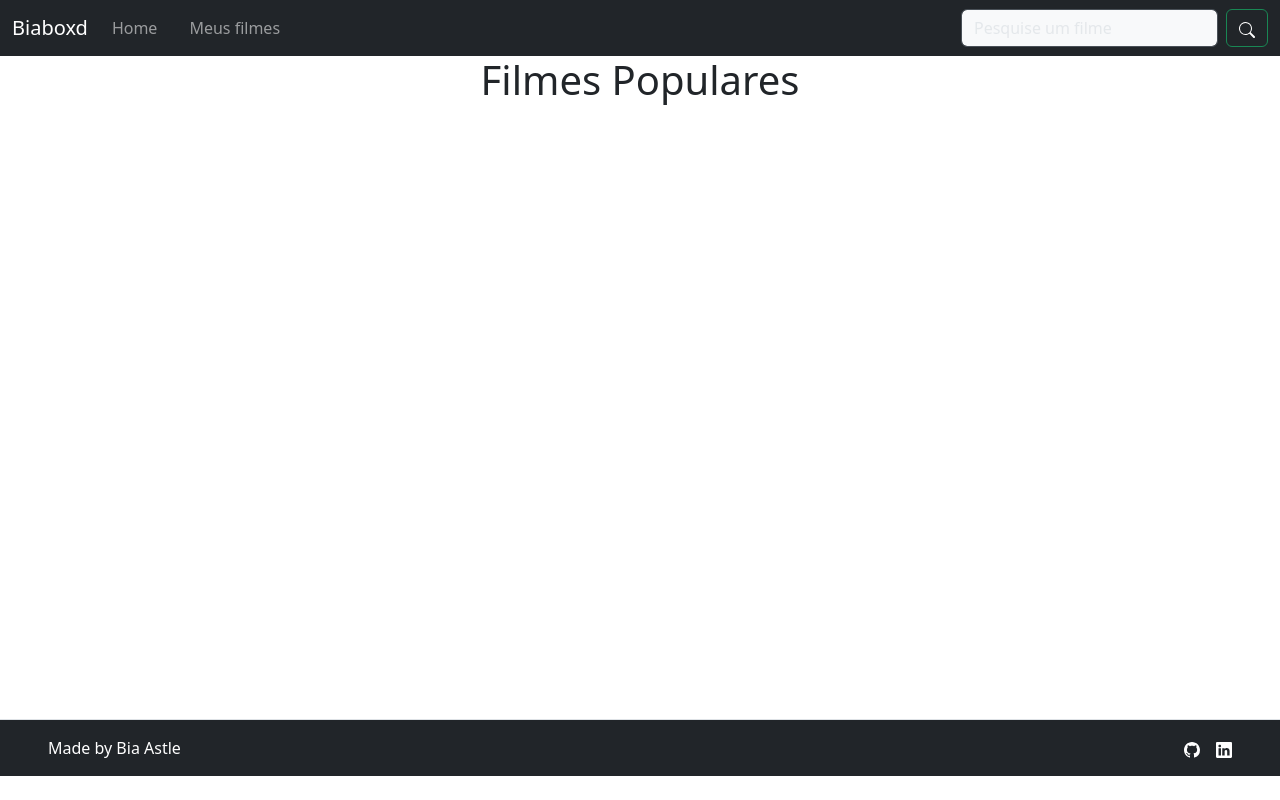
After one commit to AstleBia/biblioteca_filmes_django, a Django app: page / in a window 1280 px wide. The commit adds this page. Run offline with Django 5.2, Linux system fonts and the light colour scheme; data that the repository does not hold is empty.

Commit message:
Adicionada e implementada view que lista todos os filmes populares na home

```diff
--- a/filmes/urls.py
+++ b/filmes/urls.py
@@ -1,5 +1,6 @@
 from django.urls import path
+from .views import *
 
 urlpatterns = [
-
+    path("", listar_filmes_populares, name="home")
 ]
--- a/filmes/views.py
+++ b/filmes/views.py
@@ -1,3 +1,16 @@
 from django.shortcuts import render
+import requests
 
 # Create your views here.
+def listar_filmes_populares(request):
+    url = "https://api.themoviedb.org/3/movie/popular?language=en-US&page=1"
+    headers = {
+        "accept": "application/json",
+        "Authorization": "Bearer eyJhbGciOiJIUzI1NiJ9.eyJhdWQiOiIzNWZjNTg3YzUyODAwZWRiMDMzMjU4OTgxY2I0OWUxZCIsIm5iZiI6MTc0Mzc2NjgwNS4yMTgsInN1YiI6IjY3ZWZjNTE1OGIxZjMyZWI3OWQ5MjI2ZSIsInNjb3BlcyI6WyJhcGlfcmVhZCJdLCJ2ZXJzaW9uIjoxfQ.95uBxYf8ZtbgGH6ZIkPT0sttZBi-cE_zFeM2uMUm8q0"
+    }
+    response = requests.get(url, headers=headers)
+    data = response.json()
+    filmes = data["results"]
+    filmes_detalhes = [{"titulo":filme["original_title"], "descricao":filme["overview"]} for filme in filmes]
+
+    return render(request,"home.html", context={"filmes":filmes_detalhes})
--- a/templates/base.html
+++ b/templates/base.html
@@ -19,8 +19,8 @@
                         <a class="nav-link" href="#">Meus filmes</a>
                     </li>
                 </ul>
-                <form class="d-flex"">
-                    <input class="form-control me-2 bg-light" type="search" placeholder="Pesquise um filme">
+                <form class="d-flex"" method = "get" action=""> <!--TODO: Adicionar a action para fazer a pesquisa-->
+                    <input class="form-control me-2 bg-light" type="search" placeholder="Pesquise um filme" name="q">
                     <button type="submit" class="btn btn-outline-success text-white"><svg xmlns="http://www.w3.org/2000/svg" width="16" height="16" fill="currentColor" class="bi bi-search" viewBox="0 0 16 16">
                         <path d="M11.742 10.344a6.5 6.5 0 1 0-1.397 1.398h-.001q.044.06.098.115l3.85 3.85a1 1 0 0 0 1.415-1.414l-3.85-3.85a1 1 0 0 0-.115-.1zM12 6.5a5.5 5.5 0 1 1-11 0 5.5 5.5 0 0 1 11 0"/>
                       </svg></button>
--- /dev/null
+++ b/templates/home.html
@@ -0,0 +1,19 @@
+{% extends "base.html" %}
+<head>
+    <link href="https://cdn.jsdelivr.net/npm/bootstrap@5.3.5/dist/css/bootstrap.min.css" rel="stylesheet" integrity="sha384-SgOJa3DmI69IUzQ2PVdRZhwQ+dy64/BUtbMJw1MZ8t5HZApcHrRKUc4W0kG879m7" crossorigin="anonymous">
+</head>
+{% block content %}
+<div class="d-flex justify-content-center">
+    <h1>Filmes Populares</h1>
+</div>
+{% for filme in filmes %}
+    <div class="card">
+        <div class="card-body">
+            <h5 class="card-title">{{ filme.titulo }}</h5>
+            <p class="card-text">{{ filme.descricao }}</p>
+            <a href="#" class="btn btn-secondary">Adicionar</a>
+        </div>
+    </div>
+{% endfor %}
+
+{% endblock content %}
```
Also changed, not shown: db.sqlite3 (added), filmes/migrations/0001_initial.py (added).
